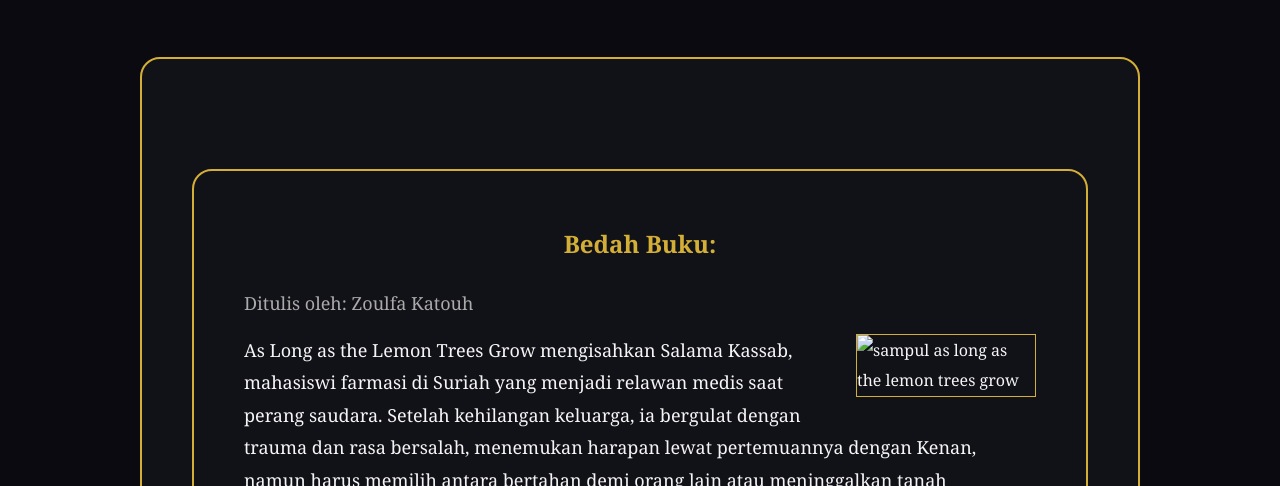
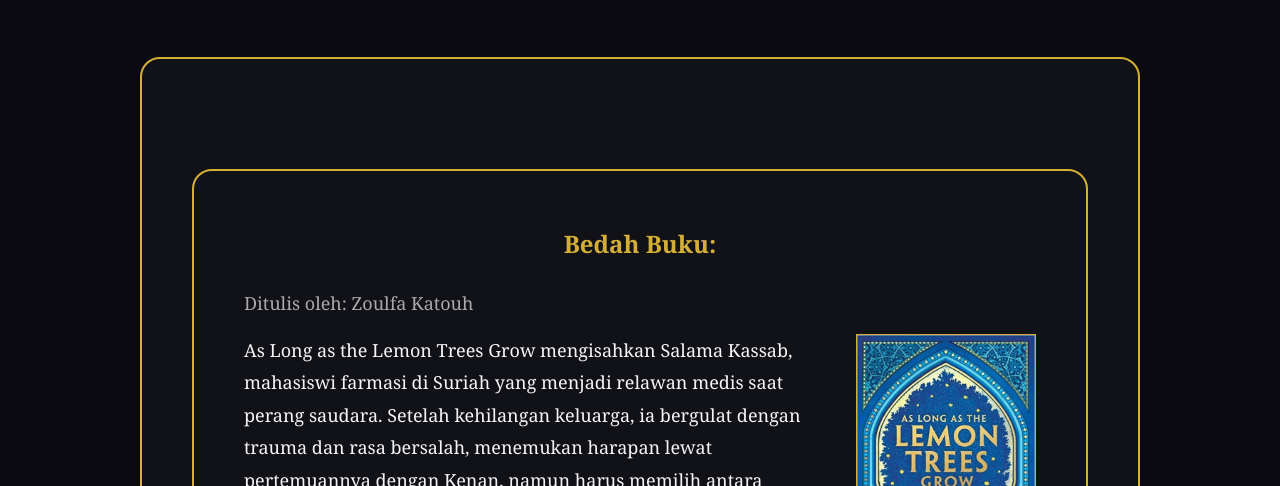
Before and after one commit to diannalarasati/dianalarasatii-11C, a plain HTML site: page bedah-buku.html in a window 1280 px wide. Shown: the part 314-800 px from the top of the page. Drawn offline with Linux system fonts and the light colour scheme.

Commit message:
bedah-buku.html

```diff
--- a/bedah-buku.html
+++ b/bedah-buku.html
@@ -21,7 +21,7 @@
 <main class="artikel">
 <h2>Bedah Buku:</h2>
 <p class="penulis">Ditulis oleh: Zoulfa Katouh</p>
-<img src="images/the lemon tree.jpg" alt="sampul as long as the lemon trees grow" class="sampul">
+<img src="the lemon tree.jpg" alt="sampul as long as the lemon trees grow" class="sampul">
 <p>
     As Long as the Lemon Trees Grow mengisahkan Salama Kassab, mahasiswi farmasi di Suriah yang menjadi relawan medis saat perang saudara. Setelah kehilangan keluarga, ia bergulat dengan trauma dan rasa bersalah, menemukan harapan lewat pertemuannya dengan Kenan, namun harus memilih antara bertahan demi orang lain atau meninggalkan tanah kelahirannya demi keselamatan dan masa depan.
 </p>
@@ -45,7 +45,7 @@ Terus hidup—meski dengan luka dan gentar—adalah cara manusia menjaga cahaya
 <section class="daftar-produk">
 <main class="artikel">
 <p class="penulis">Ditulis oleh: Brian Khrisna</p>
-<img src="images/sisi tergelap surga.jpeg" alt="sampul as long as the lemon trees grow" class="sampul">
+<img src="sisi tergelap surga.jpeg" alt="sampul as long as the lemon trees grow" class="sampul">
 <p>
     Sisi Tergelap Surga bercerita tentang orang-orang yang nekat merantau ke negeri orang demi mimpi hidup yang lebih baik. Mereka membayangkan “surga” di seberang sana, tapi yang ditemui justru kehidupan keras, penuh keterbatasan, dan rasa terasing. Novel ini menyorot sisi manusiawi para perantau—harapan, kelelahan, dan kenyataan pahit—dengan jujur dan apa adanya, tanpa menggurui
 </p>
@@ -65,7 +65,7 @@ Terus hidup—meski dengan luka dan gentar—adalah cara manusia menjaga cahaya
 <section class="daftar-produk">
 <main class="artikel">
 <p class="penulis">Ditulis oleh: Brian Khrisna</p>
-<img src="images/seporsi mie ayam sebelum mati.jpeg" alt="sampul as long as the lemon trees grow" class="sampul">
+<img src="seporsi mie ayam sebelum mati.jpeg" alt="sampul as long as the lemon trees grow" class="sampul">
 <p>
     Seporsi Mie Ayam Sebelum Mati dibuka dengan suasana hidup yang sunyi dan melelahkan, saat tokohnya berada di titik jenuh dan merasa terasing dari dunia sekitar. Hari-hari berjalan biasa, namun penuh beban batin, hingga hal sederhana seperti seporsi mie ayam menjadi penanda awal dari rangkaian percakapan dan renungan tentang hidup, kesepian, dan keinginan untuk dipahami
 </p>
@@ -86,4 +86,5 @@ Terus hidup—meski dengan luka dan gentar—adalah cara manusia menjaga cahaya
 </footer>
 
 </body>
+
 </html>
```
